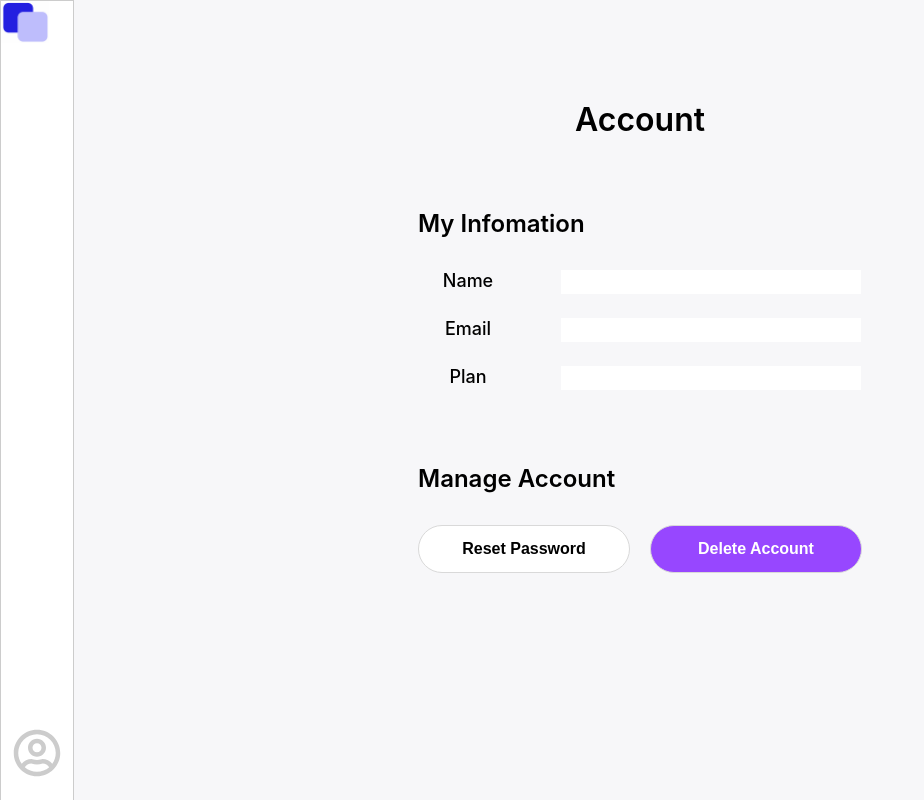
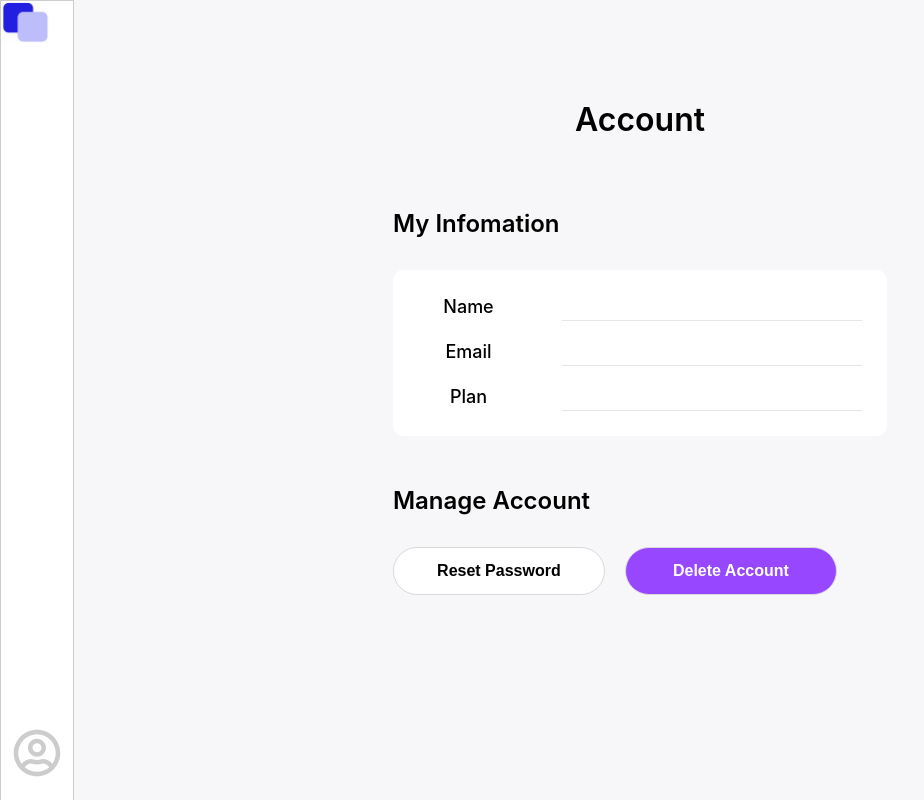
Before and after one commit to yeongjuyun/blok, a React (Create React App) app in the folder client/: page /account in a window 1280 px wide. Shown: the whole page, without its empty margins (0-924 px from the left). Built offline with nearby package versions, Linux system fonts and the light colour scheme; no server answers.

Commit message:
[style] MyInfo box 배경 디자인 변경

```diff
--- a/client/src/components/MyInfo.tsx
+++ b/client/src/components/MyInfo.tsx
@@ -23,6 +23,16 @@ const Title = styled.div`
   margin-bottom: 32px;
 `;
 
+const ContentContainer = styled.div`
+  background-color: #fff;
+  padding: 1.6rem;
+  border-radius: 10px;
+
+  .content {
+    margin-bottom: 20px;
+  }
+`;
+
 const ContentDiv = styled.div`
   display: flex;
 `;
@@ -37,10 +47,10 @@ const ContentTitle = styled.div`
 
 const Content = styled.div`
   font-size: 18px;
-  margin-bottom: 24px;
   width: 300px;
   height: 1.5rem;
   background-color: #fff;
+  border-bottom: 1px solid #e5e5e5;
 `;
 
 const ResetButton = styled.button`
@@ -91,11 +101,12 @@ export default function MyInfo() {
       <MainTitle>Account</MainTitle>
       <Container>
         <Title>My Infomation</Title>
-        <ContentDiv>
+        <ContentContainer>
+          <ContentDiv className="content">
             <ContentTitle>Name</ContentTitle>
             <Content>{name}</Content>
           </ContentDiv>
-        <ContentDiv>
+          <ContentDiv className="content">
             <ContentTitle>Email</ContentTitle>
             <Content>{email}</Content>
           </ContentDiv>
@@ -103,6 +114,7 @@ export default function MyInfo() {
             <ContentTitle>Plan</ContentTitle>
             <Content>{plan}</Content>
           </ContentDiv>
+        </ContentContainer>
       </Container>
       <Container>
         <Title>Manage Account</Title>
```
Lines whose indentation alone changed are shown as unchanged.
